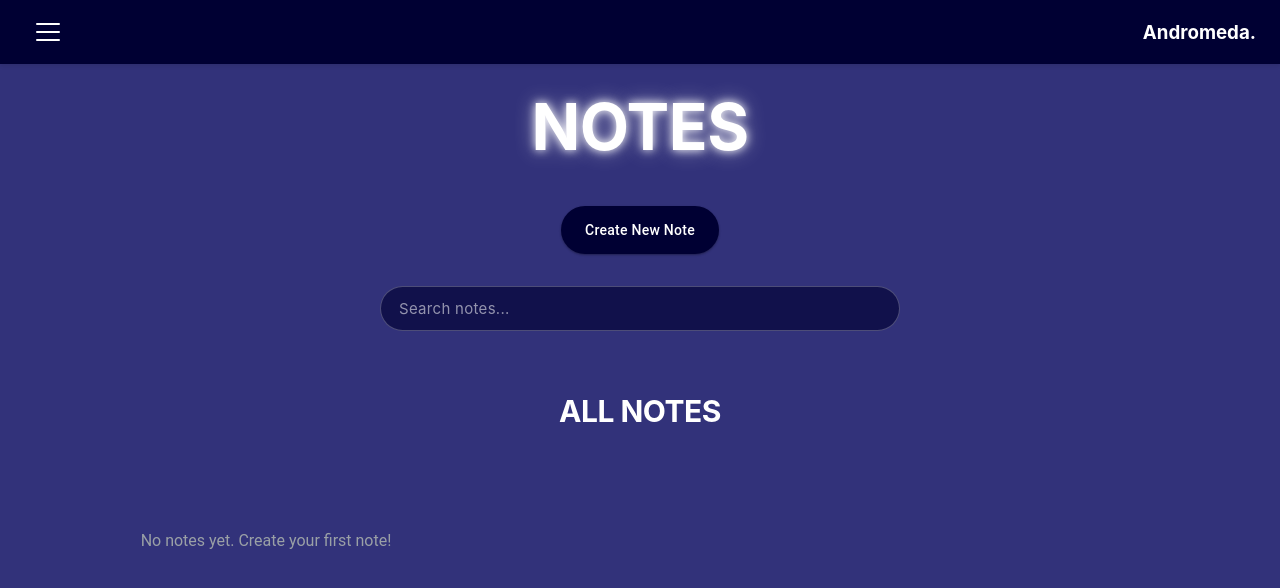
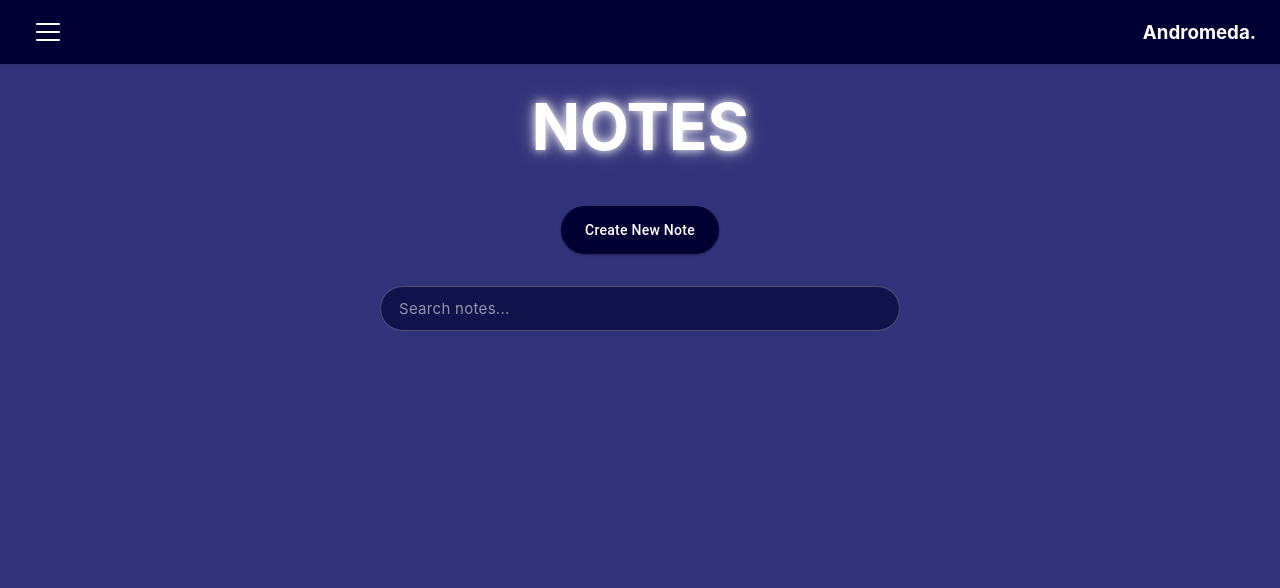
Before and after one commit to abk2191/organiser, a React (Vite) app: page /organiser/notes in a window 1280 px wide. Shown: the top 588 px of the page. Built offline with nearby package versions, Linux system fonts and the light colour scheme.

Commit message:
Added new features

```diff
--- a/src/EventEditor.jsx
+++ b/src/EventEditor.jsx
@@ -107,7 +107,7 @@ function EventEditor({ onClose, onSaveEvent }) {
             />
           </div>
 
-          <button type="submit">Submit</button>
+          <button type="submit">Save</button>
         </form>
       </div>
     </div>
--- a/src/Notes.jsx
+++ b/src/Notes.jsx
@@ -341,18 +341,20 @@ function Notes() {
           )}
 
           {/* Pinned Notes - Always show section if there are pinned notes */}
+          {/* Pinned Notes */}
           {!isSearching && (
             <>
-              {sortedPinnedNotes.length > 0 ? (
+              {/* Show pinned notes if they exist */}
+              {sortedPinnedNotes.length > 0 && (
                 <div className="pinned-nts">
-                  {/* ✅ PINNED NOTES HEADER */}
+                  {/* PINNED NOTES HEADER */}
                   <div className="wrapper">
                     <div className="page-text-2">
                       <h2>PINNED NOTES ({sortedPinnedNotes.length})</h2>
                     </div>
                   </div>
 
-                  {/* ✅ PINNED NOTES LIST */}
+                  {/* PINNED NOTES LIST */}
                   <div className="all-pnd-nts">
                     {sortedPinnedNotes.map((note) => (
                       <div
@@ -446,19 +448,11 @@ function Notes() {
                       </div>
                     ))}
                   </div>
-
-                  {/* ✅ ALL NOTES HEADER (WHEN PINNED EXIST) */}
+                  {/* ALL NOTES HEADER - Always show this, even if there are no pinned notes */}
                   <div className="wrapper">
                     <div className="page-text-2">
                       <h2>ALL NOTES</h2>
                     </div>
-                  </div>
-                </div>
-              ) : (
-                /* ✅ NO PINNED NOTES → STILL SHOW ALL NOTES */
-                <div className="wrapper">
-                  <div className="page-text-2">
-                    <h2>ALL NOTES</h2>
                   </div>
                 </div>
               )}
@@ -495,11 +489,12 @@ function Notes() {
                     textAlign: "center",
                     justifyContent: "center",
                     display: "flex",
+                    width: "100%",
                   }}
                 >
-                  <p className="warning">
-                    No notes yet. Create your first note!
-                  </p>
+                  <div className="warning">
+                    <p> </p>
+                  </div>
                 </div>
               ) : (
                 sortedUnpinnedNotes.map((note, index) => (
--- a/src/Todo.jsx
+++ b/src/Todo.jsx
@@ -700,9 +700,7 @@ function Todo() {
                     display: "flex",
                   }}
                 >
-                  <p className="warning">
-                    No todo lists yet. Create your first list!
-                  </p>
+                  <p className="warning"></p>
                 </div>
               ) : (
                 sortedUnpinnedTodos.map((todo) => {
--- a/src/index.css
+++ b/src/index.css
@@ -622,17 +622,14 @@ html {
 
 /* ===== UTILITY & EMPTY STATES ===== */
 .warning {
-  font-family: "Roboto", sans-serif;
-  color: #9aa0a6;
+  font-family: "Inter", sans-serif;
+  color: white;
   font-size: 16px;
-  font-weight: 400;
+  width: 100%;
+  display: flex;
+  align-items: center;
+  justify-content: center;
   text-align: center;
-  padding: 64px 24px;
-  grid-column: 1 / -1;
-  width: 100%;
-  display: flex;
-  align-items: center;
-  justify-content: center;
 }
 
 .nt-dt-tm {
@@ -1048,8 +1045,6 @@ html {
   background: rgba(0, 0, 51, 0.95);
   backdrop-filter: blur(10px);
   border-radius: 8px;
-  box-shadow: 0 10px 40px rgba(0, 0, 0, 0.5), 0 0 0 1px rgba(255, 255, 255, 0.2),
-    inset 0 1px 0 rgba(255, 255, 255, 0.1);
 
   animation: none; /* Remove float animation */
   z-index: 15001;
```
